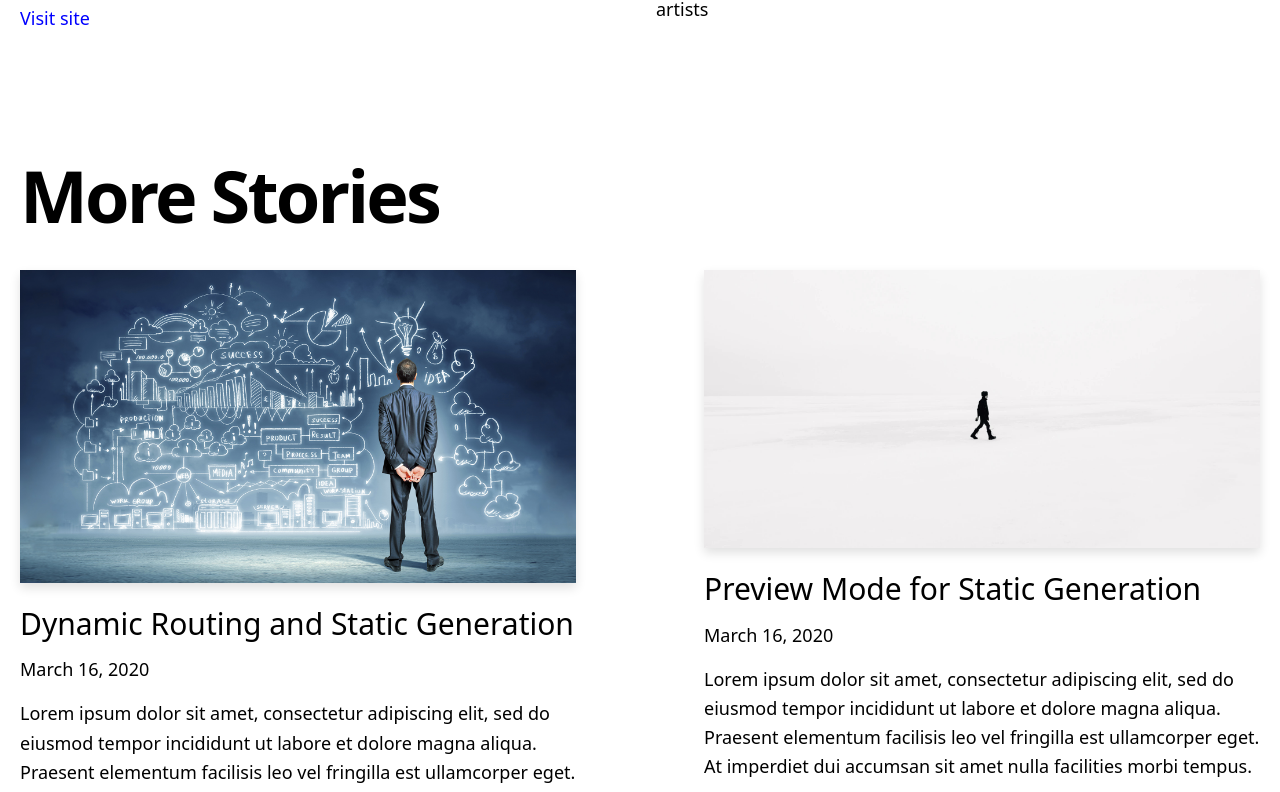
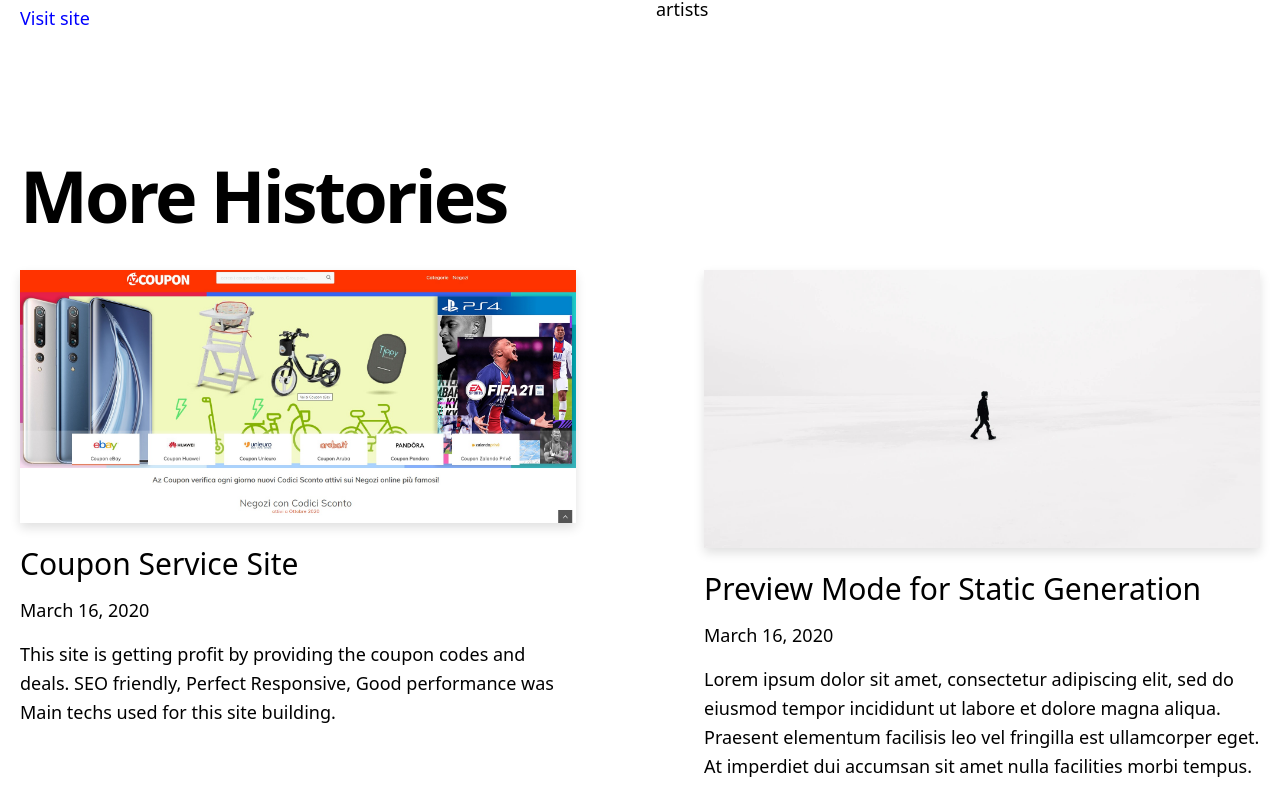
Before and after one commit to AndreiSamorokov/blogstarter, a Next.js app: page / in a window 1280 px wide. Shown: the part 947-1739 px from the top of the page. Built offline with nearby package versions, Linux system fonts and the light colour scheme.

Commit message:
changed one md

```diff
--- a/_posts/dynamic-routing.md
+++ b/_posts/dynamic-routing.md
@@ -1,8 +1,8 @@
 ---
-title: 'Dynamic Routing and Static Generation'
-excerpt: 'Lorem ipsum dolor sit amet, consectetur adipiscing elit, sed do eiusmod tempor incididunt ut labore et dolore magna aliqua. Praesent elementum facilisis leo vel fringilla est ullamcorper eget. At imperdiet dui accumsan sit amet nulla facilities morbi tempus.'
+title: 'Coupon Service Site'
+excerpt: 'This site is getting profit by providing the coupon codes and deals. SEO friendly, Perfect Responsive, Good performance was Main techs used for this site building.'
 coverImage: '/assets/blog/dynamic-routing/cover.jpg'
-videoUrl: 'https://iberica-travel.com/files/homevideo.mp4'
+videoUrl: ''
 siteUrl: 'https://www.cosavfx.com/'
 date: '2020-03-16T05:35:07.322Z'
 author:
--- a/components/hero-post.js
+++ b/components/hero-post.js
@@ -27,7 +27,7 @@
           </h3>
           <div className="mb-4 md:mb-0 text-lg">
               <Link href={siteUrl}>
-                <a className="hover:underline vistsite_link">Visit site </a>
+                <a className="hover:underline vistsite_link">Visit site  </a>
               </Link>
           </div>
         </div>
--- a/components/more-stories.js
+++ b/components/more-stories.js
@@ -4,7 +4,7 @@
   return (
     <section>
       <h2 className="mb-8 text-6xl md:text-7xl font-bold tracking-tighter leading-tight">
-        More Stories
+        More Histories
       </h2>
       <div className="grid grid-cols-1 md:grid-cols-2 md:col-gap-16 lg:col-gap-32 row-gap-20 md:row-gap-32 mb-32">
         {posts.map((post) => (
--- a/components/post-header.js
+++ b/components/post-header.js
@@ -6,17 +6,20 @@
 
 export default function PostHeader({ title, videoUrl, coverImage, date, author }) {
   return (
-    <>
+    <div>
       <PostTitle>{title}</PostTitle>
       <div className="mb-8 md:mb-16 sm:mx-0">
         {/* <CoverImage title={title} src={coverImage} /> */}
-        <LoadVideo title={title} src={videoUrl} />
+        {videoUrl == ''
+          ? <LoadVideo title={title} src={videoUrl} />
+          : <CoverImage title={title} src={coverImage} />
+        }
       </div>
       <div className="max-w-2xl mx-auto">
         <div className="mb-6 text-lg">
           <DateFormatter dateString={date} />
         </div>
       </div>
-    </>
+    </div>
   )
 }
--- a/components/post-preview.js
+++ b/components/post-preview.js
@@ -25,7 +25,6 @@
         <DateFormatter dateString={date} />
       </div>
       <p className="text-lg leading-relaxed mb-4">{excerpt}</p>
-      <Avatar name={author.name} picture={author.picture} />
     </div>
   )
 }
```
Also changed, not shown: public/assets/blog/dynamic-routing/cover.jpg.
